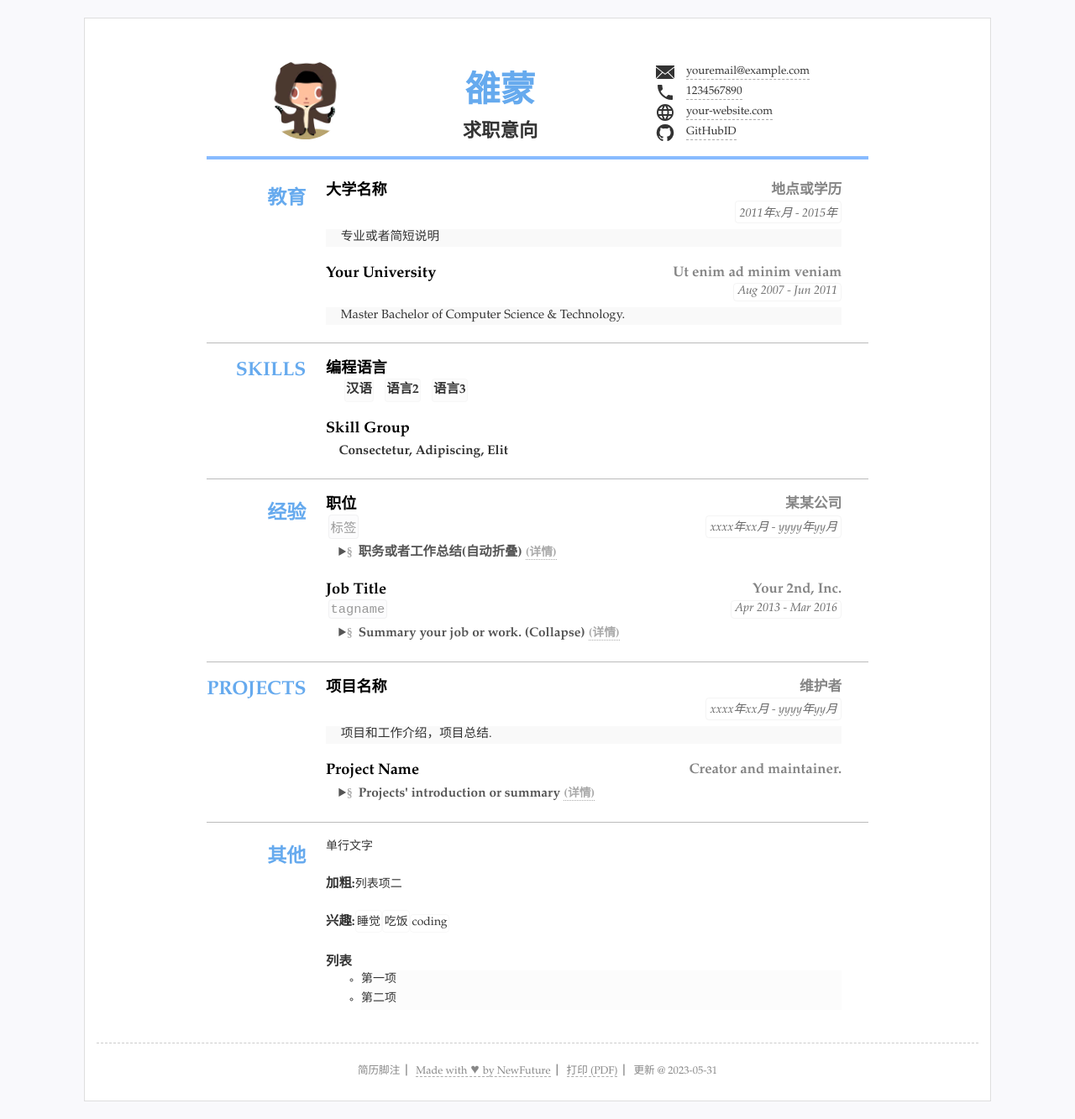
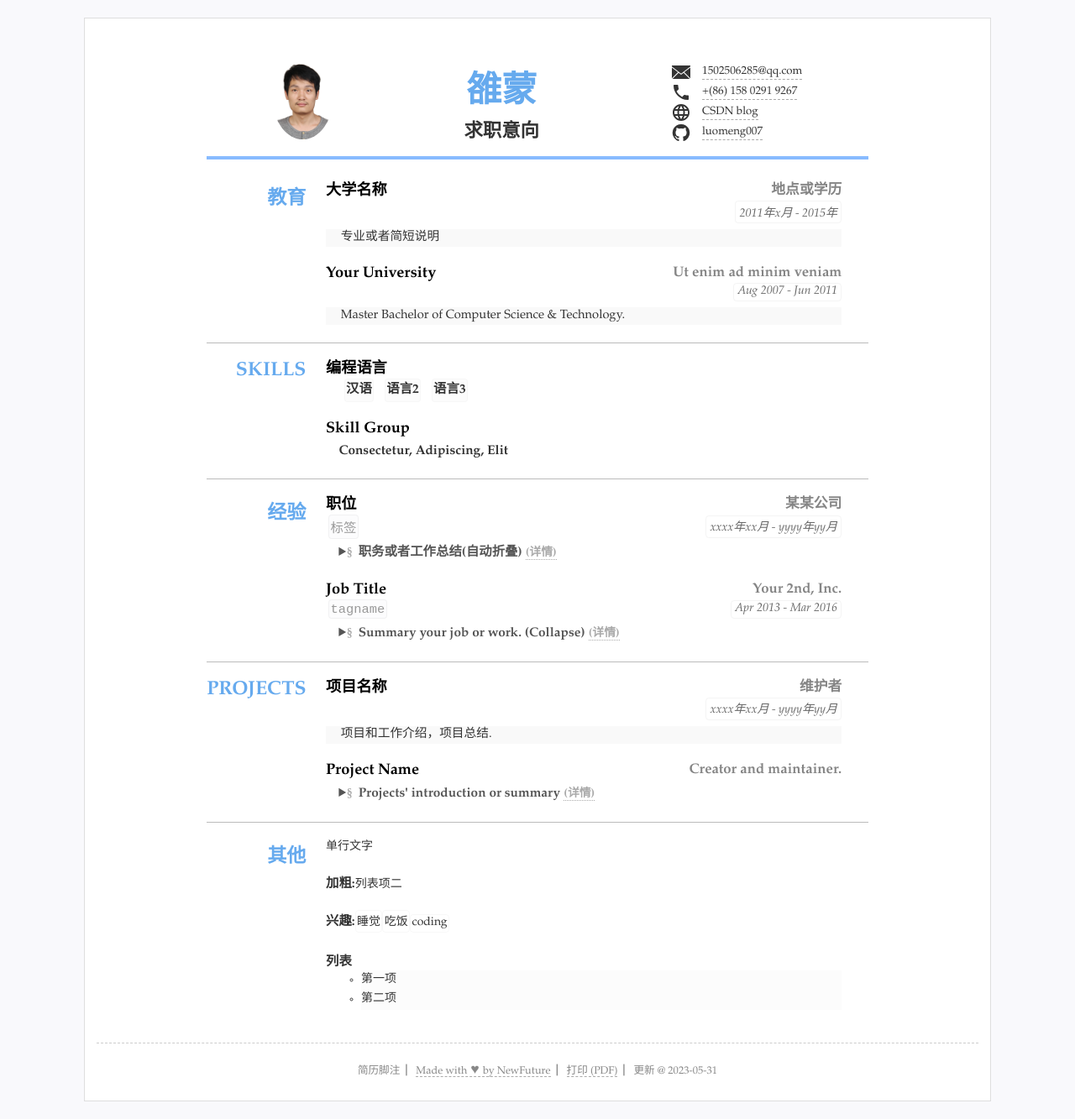
Before and after one commit to luomeng007/CV, a Jekyll site: the page built from index.html, in a window 1280 px wide. Shown: the whole page at 84% size. Built offline with Jekyll 4.4.1, drawn with Linux system fonts in a browser that asks for light colours.

Commit message:
Update resume.yml

```diff
--- a/_data/resume.yml
+++ b/_data/resume.yml
@@ -5,21 +5,21 @@ title: "简历标题"
 lang: "zh" #语言设置 zh表示中文 en 表示英语
 name: "雒蒙" # 你的名字
 jobtitle: "求职意向" # 可空不显示
-photo: "assets/img/photo.jpg" #照片可空，不显示
+photo: "assets/img/Luo Meng.jpg" #照片可空，不显示
 
 #联系方式
 contact: #联系方式连接等3~5行
-- text: "youremail@example.com" #文本内容
-  href: 'mailto:youremail@example.com' #链接，无链接则空
+- text: "1502506285@qq.com" #文本内容
+  href: '1502506285@qq.com' #链接，无链接则空
   icon: 'icons/email.svg' #图标 svg文件
-- text: "1234567890"
-  href: 'tel:1234567890'
+- text: "+(86) 158 0291 9267"
+  href: 'tel:+(86) 158 0291 9267'
   icon: 'icons/phone.svg'
-- text: "your-website.com"
-  href: 'http://your-website.com'
+- text: "CSDN blog"
+  href: 'https://blog.csdn.net/u011699626?spm=1000.2115.3001.5343'
   icon: 'icons/web.svg'
-- text: "GitHubID"
-  href: 'https://github.com/NewFuture'
+- text: "luomeng007"
+  href: 'https://github.com/luomeng007'
   icon: "icons/github.svg"
   attr: 'target="_blank"' #新标签页打开
   # - text: "地址"
```
